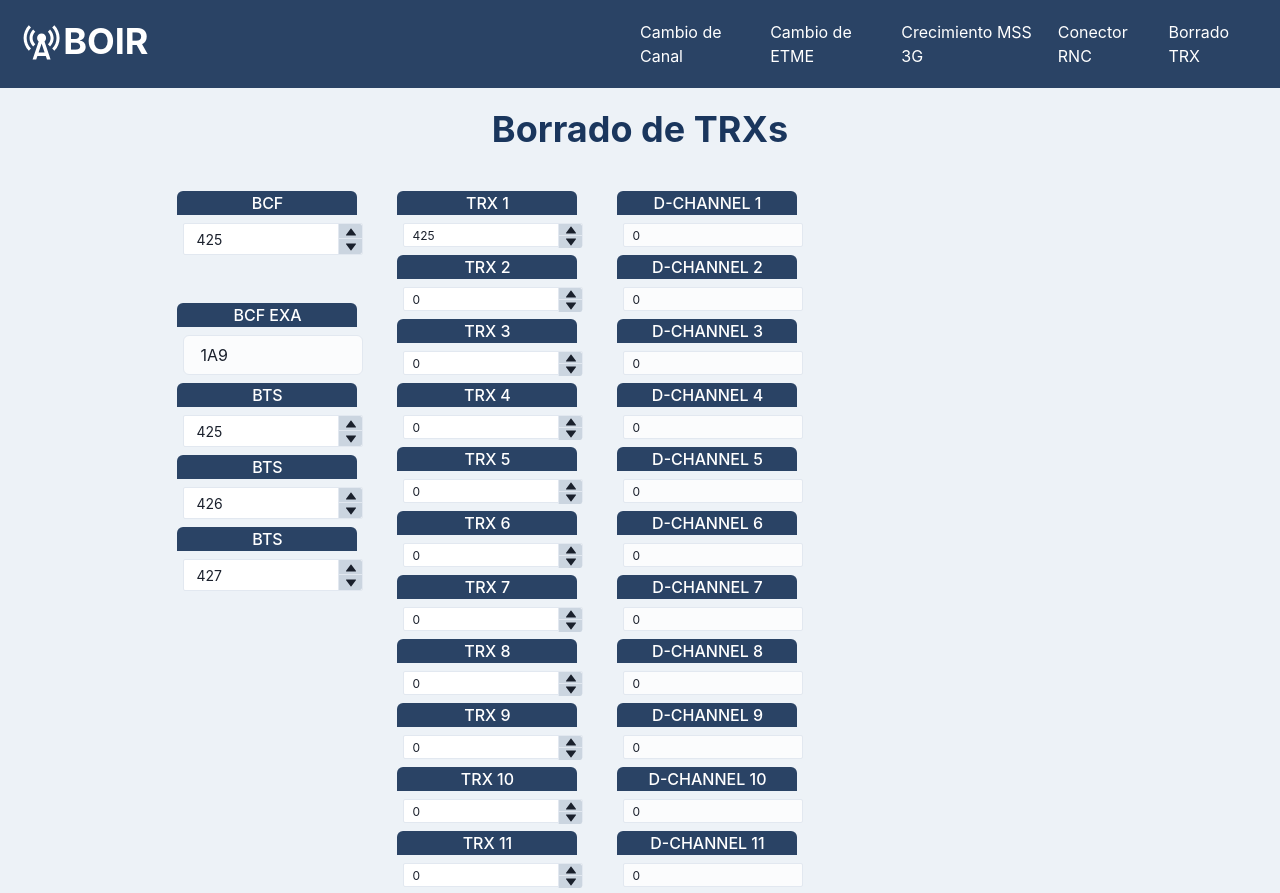
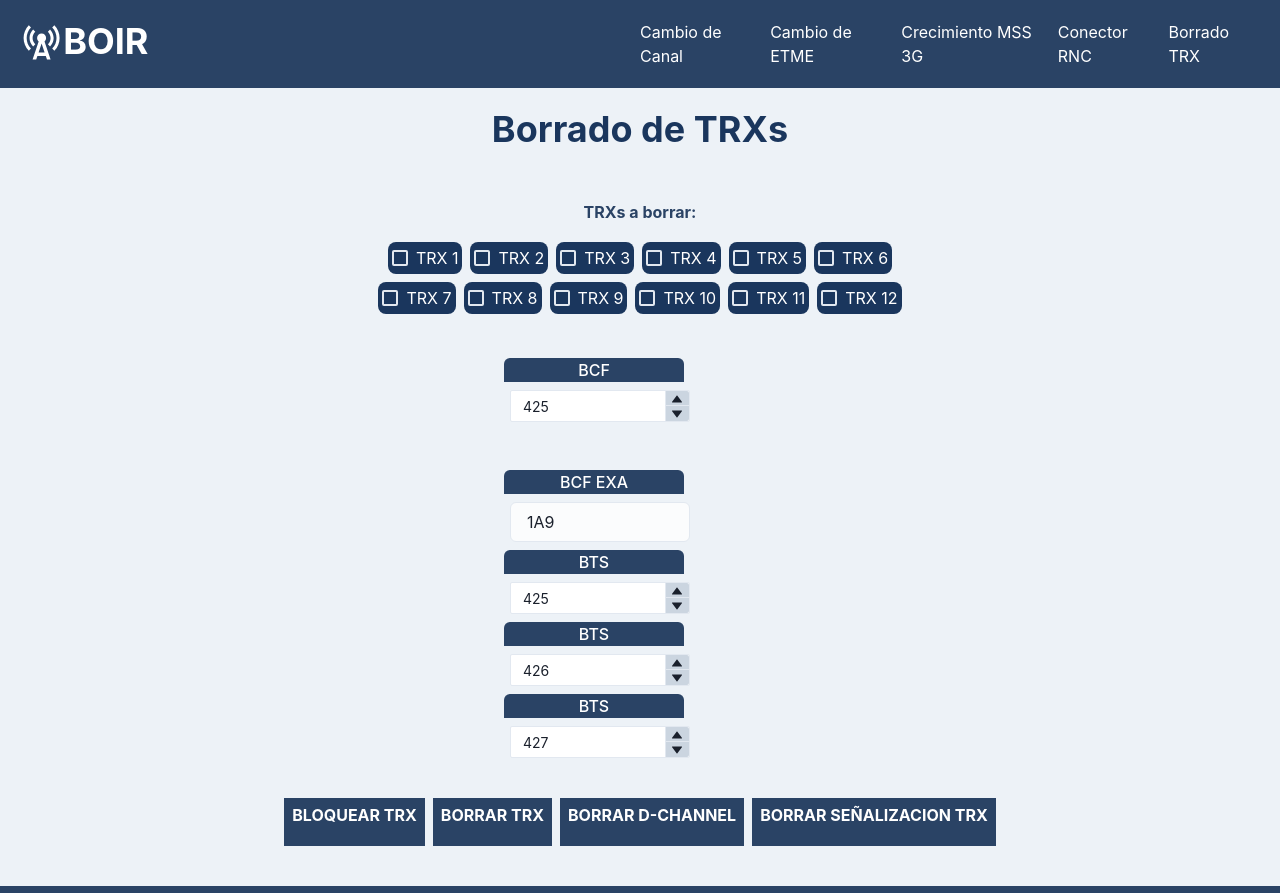
Before and after one commit to sami1793/cambio-frecuencia, a React (Vite) app: page /TRXDelete in a window 1280 px wide. Shown: the top 893 px of the page. Built offline with nearby package versions, Linux system fonts and the light colour scheme.

Commit message:
Se agrega selector y habilitacion de comandos segun TRX seleccionados

```diff
--- a/src/components/TRXDelete/ComandTRXDeleteSection.jsx
+++ b/src/components/TRXDelete/ComandTRXDeleteSection.jsx
@@ -1,75 +1,99 @@
 import { Box, Flex, Heading, Wrap, WrapItem } from "@chakra-ui/react";
 import { Comand } from "../comand/Comand";
 
-export const ComandTRXDeleteSection = ({ values }) => {
+export const ComandTRXDeleteSection = ({ values, checkedValues }) => {
   return (
     // <Flex direction="column" gap={3}>
-    <Wrap>
+    <Wrap mb={10}>
       <WrapItem>
         <Box bg="blue.800" p={2}>
           <Heading color="white" size="sm" mb={3}>
             BLOQUEAR TRX
           </Heading>
+          {checkedValues.includes("trx1") && (
             <Comand
               comand={`ZERS:BTS=${values.trx1},TRX=1;L;`}
               task=""
               color="orange.200"
             />
+          )}
+          {checkedValues.includes("trx2") && (
             <Comand
               comand={`ZERS:BTS=${values.trx2},TRX=2;L;`}
               task=""
               color="orange.200"
             />
+          )}
+          {checkedValues.includes("trx3") && (
             <Comand
               comand={`ZERS:BTS=${values.trx3},TRX=3;L;`}
               task=""
               color="orange.200"
             />
+          )}
+          {checkedValues.includes("trx4") && (
             <Comand
               comand={`ZERS:BTS=${values.trx4},TRX=4;L;`}
               task=""
               color="orange.200"
             />
+          )}
+          {checkedValues.includes("trx5") && (
             <Comand
               comand={`ZERS:BTS=${values.trx5},TRX=5;L;`}
               task=""
               color="orange.200"
             />
+          )}
+          {checkedValues.includes("trx6") && (
             <Comand
               comand={`ZERS:BTS=${values.trx6},TRX=6;L;`}
               task=""
               color="orange.200"
             />
+          )}
+          {checkedValues.includes("trx7") && (
             <Comand
               comand={`ZERS:BTS=${values.trx7},TRX=7;L;`}
               task=""
               color="orange.200"
             />
+          )}
+          {checkedValues.includes("trx8") && (
             <Comand
               comand={`ZERS:BTS=${values.trx8},TRX=8;L;`}
               task=""
               color="orange.200"
             />
+          )}
+          {checkedValues.includes("trx9") && (
             <Comand
               comand={`ZERS:BTS=${values.trx9},TRX=9;L;`}
               task=""
               color="orange.200"
             />
+          )}
+          {checkedValues.includes("trx10") && (
             <Comand
               comand={`ZERS:BTS=${values.trx10},TRX=10;L;`}
               task=""
               color="orange.200"
             />
+          )}
+          {checkedValues.includes("trx11") && (
             <Comand
               comand={`ZERS:BTS=${values.trx11},TRX=11;L;`}
               task=""
               color="orange.200"
             />
+          )}
+          {checkedValues.includes("trx12") && (
             <Comand
               comand={`ZERS:BTS=${values.trx12},TRX=12;L;`}
               task=""
               color="orange.200"
             />
+          )}
         </Box>
       </WrapItem>
       <WrapItem>
@@ -77,66 +101,90 @@ export const ComandTRXDeleteSection = ({ values }) => {
           <Heading color="white" size="sm" mb={3}>
             BORRAR TRX
           </Heading>
+          {checkedValues.includes("trx1") && (
             <Comand
               comand={`ZERD:BTS=${values.trx1},TRX=1;`}
               task=""
               color="red.200"
             />
+          )}
+          {checkedValues.includes("trx2") && (
             <Comand
               comand={`ZERD:BTS=${values.trx2},TRX=2;`}
               task=""
               color="red.200"
             />
+          )}
+          {checkedValues.includes("trx3") && (
             <Comand
               comand={`ZERD:BTS=${values.trx3},TRX=3;`}
               task=""
               color="red.200"
             />
+          )}
+          {checkedValues.includes("trx4") && (
             <Comand
               comand={`ZERD:BTS=${values.trx4},TRX=4;`}
               task=""
               color="red.200"
             />
+          )}
+          {checkedValues.includes("trx5") && (
             <Comand
               comand={`ZERD:BTS=${values.trx5},TRX=5;`}
               task=""
               color="red.200"
             />
+          )}
+          {checkedValues.includes("trx6") && (
             <Comand
               comand={`ZERD:BTS=${values.trx6},TRX=6;`}
               task=""
               color="red.200"
             />
+          )}
+          {checkedValues.includes("trx7") && (
             <Comand
               comand={`ZERD:BTS=${values.trx7},TRX=7;`}
               task=""
               color="red.200"
             />
+          )}
+          {checkedValues.includes("trx8") && (
             <Comand
               comand={`ZERD:BTS=${values.trx8},TRX=8;`}
               task=""
               color="red.200"
             />
+          )}
+          {checkedValues.includes("trx9") && (
             <Comand
               comand={`ZERD:BTS=${values.trx9},TRX=9;`}
               task=""
               color="red.200"
             />
+          )}
+          {checkedValues.includes("trx10") && (
             <Comand
               comand={`ZERD:BTS=${values.trx10},TRX=10;`}
               task=""
               color="red.200"
             />
+          )}
+          {checkedValues.includes("trx11") && (
             <Comand
               comand={`ZERD:BTS=${values.trx11},TRX=11;`}
               task=""
               color="red.200"
             />
+          )}
+          {checkedValues.includes("trx12") && (
             <Comand
               comand={`ZERD:BTS=${values.trx12},TRX=12;`}
               task=""
               color="red.200"
             />
+          )}
         </Box>
       </WrapItem>
       <WrapItem>
@@ -144,18 +192,42 @@ export const ComandTRXDeleteSection = ({ values }) => {
           <Heading color="white" size="sm" mb={3}>
             BORRAR D-CHANNEL
           </Heading>
+          {checkedValues.includes("trx1") && (
             <Comand comand={`ZDWD=${values.dch1};`} task="" color="red.200" />
+          )}
+          {checkedValues.includes("trx2") && (
             <Comand comand={`ZDWD=${values.dch2};`} task="" color="red.200" />
+          )}
+          {checkedValues.includes("trx3") && (
             <Comand comand={`ZDWD=${values.dch3};`} task="" color="red.200" />
+          )}
+          {checkedValues.includes("trx4") && (
             <Comand comand={`ZDWD=${values.dch4};`} task="" color="red.200" />
+          )}
+          {checkedValues.includes("trx5") && (
             <Comand comand={`ZDWD=${values.dch5};`} task="" color="red.200" />
+          )}
+          {checkedValues.includes("trx6") && (
             <Comand comand={`ZDWD=${values.dch6};`} task="" color="red.200" />
+          )}
+          {checkedValues.includes("trx7") && (
             <Comand comand={`ZDWD=${values.dch7};`} task="" color="red.200" />
+          )}
+          {checkedValues.includes("trx8") && (
             <Comand comand={`ZDWD=${values.dch8};`} task="" color="red.200" />
+          )}
+          {checkedValues.includes("trx9") && (
             <Comand comand={`ZDWD=${values.dch9};`} task="" color="red.200" />
+          )}
+          {checkedValues.includes("trx10") && (
             <Comand comand={`ZDWD=${values.dch10};`} task="" color="red.200" />
+          )}
+          {checkedValues.includes("trx11") && (
             <Comand comand={`ZDWD=${values.dch11};`} task="" color="red.200" />
+          )}
+          {checkedValues.includes("trx12") && (
             <Comand comand={`ZDWD=${values.dch12};`} task="" color="red.200" />
+          )}
         </Box>
       </WrapItem>
       <WrapItem>
@@ -163,66 +235,90 @@ export const ComandTRXDeleteSection = ({ values }) => {
           <Heading color="white" size="sm" mb={3}>
             BORRAR SEÑALIZACION TRX
           </Heading>
+          {checkedValues.includes("trx1") && (
             <Comand
               comand={`ZOYY:IUA:BCF${values.bcf}TRX1;`}
               task=""
               color="red.200"
             />
+          )}
+          {checkedValues.includes("trx2") && (
             <Comand
               comand={`ZOYY:IUA:BCF${values.bcf}TRX2;`}
               task=""
               color="red.200"
             />
+          )}
+          {checkedValues.includes("trx3") && (
             <Comand
               comand={`ZOYY:IUA:BCF${values.bcf}TRX3;`}
               task=""
               color="red.200"
             />
+          )}
+          {checkedValues.includes("trx4") && (
             <Comand
               comand={`ZOYY:IUA:BCF${values.bcf}TRX4;`}
               task=""
               color="red.200"
             />
+          )}
+          {checkedValues.includes("trx5") && (
             <Comand
               comand={`ZOYY:IUA:BCF${values.bcf}TRX5;`}
               task=""
               color="red.200"
             />
+          )}
+          {checkedValues.includes("trx6") && (
             <Comand
               comand={`ZOYY:IUA:BCF${values.bcf}TRX6;`}
               task=""
               color="red.200"
             />
+          )}
+          {checkedValues.includes("trx7") && (
             <Comand
               comand={`ZOYY:IUA:BCF${values.bcf}TRX7;`}
               task=""
               color="red.200"
             />
+          )}
+          {checkedValues.includes("trx8") && (
             <Comand
               comand={`ZOYY:IUA:BCF${values.bcf}TRX8;`}
               task=""
               color="red.200"
             />
+          )}
+          {checkedValues.includes("trx9") && (
             <Comand
               comand={`ZOYY:IUA:BCF${values.bcf}TRX9;`}
               task=""
               color="red.200"
             />
+          )}
+          {checkedValues.includes("trx10") && (
             <Comand
               comand={`ZOYY:IUA:BCF${values.bcf}TRX10;`}
               task=""
               color="red.200"
             />
+          )}
+          {checkedValues.includes("trx11") && (
             <Comand
               comand={`ZOYY:IUA:BCF${values.bcf}TRX11;`}
               task=""
               color="red.200"
             />
+          )}
+          {checkedValues.includes("trx12") && (
             <Comand
               comand={`ZOYY:IUA:BCF${values.bcf}TRX12;`}
               task=""
               color="red.200"
             />
+          )}
         </Box>
       </WrapItem>
       {/* </Flex> */}
--- a/src/components/TRXDelete/InputTRXDeleteSection.jsx
+++ b/src/components/TRXDelete/InputTRXDeleteSection.jsx
@@ -1,5 +1,4 @@
 import {
-  Box,
   NumberDecrementStepper,
   NumberIncrementStepper,
   NumberInput,
@@ -8,10 +7,16 @@ import {
   VStack,
   Flex,
   Input,
+  Center,
 } from "@chakra-ui/react";
 import { Input as InputChakra } from "../input/Input";
 
-export const InputTRXDeleteSection = ({ values, setValues, handleChange }) => {
+export const InputTRXDeleteSection = ({
+  values,
+  setValues,
+  handleChange,
+  checkedValues,
+}) => {
   const toEXA = (num) => {
     return Number(num).toString(16).toLocaleUpperCase();
   };
@@ -24,18 +29,18 @@ export const InputTRXDeleteSection = ({ values, setValues, handleChange }) => {
       bts3: Number(numberInput) + 2,
       bcfexa: toEXA(values.bcf),
       trx1: numberInput,
-      dch1: toEXA(values.bcf) + 1,
-      dch2: toEXA(values.bcf) + 2,
-      dch3: toEXA(values.bcf) + 3,
-      dch4: toEXA(values.bcf) + 4,
-      dch5: toEXA(values.bcf) + 5,
-      dch6: toEXA(values.bcf) + 6,
-      dch7: toEXA(values.bcf) + 7,
-      dch8: toEXA(values.bcf) + 8,
-      dch9: toEXA(values.bcf) + 9,
-      dch10: toEXA(values.bcf) + "A",
-      dch11: toEXA(values.bcf) + "B",
-      dch12: toEXA(values.bcf) + "C",
+      dch1: "T" + toEXA(values.bcf) + 1,
+      dch2: "T" + toEXA(values.bcf) + 2,
+      dch3: "T" + toEXA(values.bcf) + 3,
+      dch4: "T" + toEXA(values.bcf) + 4,
+      dch5: "T" + toEXA(values.bcf) + 5,
+      dch6: "T" + toEXA(values.bcf) + 6,
+      dch7: "T" + toEXA(values.bcf) + 7,
+      dch8: "T" + toEXA(values.bcf) + 8,
+      dch9: "T" + toEXA(values.bcf) + 9,
+      dch10: "T" + toEXA(values.bcf) + "A",
+      dch11: "T" + toEXA(values.bcf) + "B",
+      dch12: "T" + toEXA(values.bcf) + "C",
     });
   };
 
@@ -59,7 +64,7 @@ export const InputTRXDeleteSection = ({ values, setValues, handleChange }) => {
   };
 
   return (
-    <Box mb={10}>
+    <Center mb={10}>
       <Flex gap={10}>
         <VStack>
           <InputChakra labelName={`BCF`}>
@@ -139,6 +144,7 @@ export const InputTRXDeleteSection = ({ values, setValues, handleChange }) => {
         </VStack>
         {/* ------TRXs------- */}
         <VStack>
+          {checkedValues.includes("trx1") && (
             <InputChakra labelName={`TRX 1`}>
               <NumberInput
                 value={values.trx1}
@@ -153,6 +159,8 @@ export const InputTRXDeleteSection = ({ values, setValues, handleChange }) => {
                 </NumberInputStepper>
               </NumberInput>
             </InputChakra>
+          )}
+          {checkedValues.includes("trx2") && (
             <InputChakra labelName={`TRX 2`}>
               <NumberInput
                 value={values.trx2}
@@ -167,6 +175,8 @@ export const InputTRXDeleteSection = ({ values, setValues, handleChange }) => {
                 </NumberInputStepper>
               </NumberInput>
             </InputChakra>
+          )}
+          {checkedValues.includes("trx3") && (
             <InputChakra labelName={`TRX 3`}>
               <NumberInput
                 value={values.trx3}
@@ -181,6 +191,8 @@ export const InputTRXDeleteSection = ({ values, setValues, handleChange }) => {
                 </NumberInputStepper>
               </NumberInput>
             </InputChakra>
+          )}
+          {checkedValues.includes("trx4") && (
             <InputChakra labelName={`TRX 4`}>
               <NumberInput
                 value={values.trx4}
@@ -195,6 +207,8 @@ export const InputTRXDeleteSection = ({ values, setValues, handleChange }) => {
                 </NumberInputStepper>
               </NumberInput>
             </InputChakra>
+          )}
+          {checkedValues.includes("trx5") && (
             <InputChakra labelName={`TRX 5`}>
               <NumberInput
                 value={values.trx5}
@@ -209,6 +223,8 @@ export const InputTRXDeleteSection = ({ values, setValues, handleChange }) => {
                 </NumberInputStepper>
               </NumberInput>
             </InputChakra>
+          )}
+          {checkedValues.includes("trx6") && (
             <InputChakra labelName={`TRX 6`}>
               <NumberInput
                 value={values.trx6}
@@ -223,6 +239,8 @@ export const InputTRXDeleteSection = ({ values, setValues, handleChange }) => {
                 </NumberInputStepper>
               </NumberInput>
             </InputChakra>
+          )}
+          {checkedValues.includes("trx7") && (
             <InputChakra labelName={`TRX 7`}>
               <NumberInput
                 value={values.trx7}
@@ -237,6 +255,8 @@ export const InputTRXDeleteSection = ({ values, setValues, handleChange }) => {
                 </NumberInputStepper>
               </NumberInput>
             </InputChakra>
+          )}
+          {checkedValues.includes("trx8") && (
             <InputChakra labelName={`TRX 8`}>
               <NumberInput
                 value={values.trx8}
@@ -251,6 +271,8 @@ export const InputTRXDeleteSection = ({ values, setValues, handleChange }) => {
                 </NumberInputStepper>
               </NumberInput>
             </InputChakra>
+          )}
+          {checkedValues.includes("trx9") && (
             <InputChakra labelName={`TRX 9`}>
               <NumberInput
                 value={values.trx9}
@@ -265,6 +287,8 @@ export const InputTRXDeleteSection = ({ values, setValues, handleChange }) => {
                 </NumberInputStepper>
               </NumberInput>
             </InputChakra>
+          )}
+          {checkedValues.includes("trx10") && (
             <InputChakra labelName={`TRX 10`}>
               <NumberInput
                 value={values.trx10}
@@ -279,6 +303,8 @@ export const InputTRXDeleteSection = ({ values, setValues, handleChange }) => {
                 </NumberInputStepper>
               </NumberInput>
             </InputChakra>
+          )}
+          {checkedValues.includes("trx11") && (
             <InputChakra labelName={`TRX 11`}>
               <NumberInput
                 value={values.trx11}
@@ -293,6 +319,8 @@ export const InputTRXDeleteSection = ({ values, setValues, handleChange }) => {
                 </NumberInputStepper>
               </NumberInput>
             </InputChakra>
+          )}
+          {checkedValues.includes("trx12") && (
             <InputChakra labelName={`TRX 12`}>
               <NumberInput
                 value={values.trx12}
@@ -307,10 +335,12 @@ export const InputTRXDeleteSection = ({ values, setValues, handleChange }) => {
                 </NumberInputStepper>
               </NumberInput>
             </InputChakra>
+          )}
         </VStack>
 
         {/* ------D-CHANNEL------- */}
         <VStack>
+          {checkedValues.includes("trx1") && (
             <InputChakra labelName={`D-CHANNEL 1`}>
               <Input
                 type="text"
@@ -321,6 +351,8 @@ export const InputTRXDeleteSection = ({ values, setValues, handleChange }) => {
                 onChange={setDChannelBCF}
               />
             </InputChakra>
+          )}
+          {checkedValues.includes("trx2") && (
             <InputChakra labelName={`D-CHANNEL 2`}>
               <Input
                 type="text"
@@ -331,6 +363,8 @@ export const InputTRXDeleteSection = ({ values, setValues, handleChange }) => {
                 onChange={handleChange}
               />
             </InputChakra>
+          )}
+          {checkedValues.includes("trx3") && (
             <InputChakra labelName={`D-CHANNEL 3`}>
               <Input
                 type="text"
@@ -341,6 +375,8 @@ export const InputTRXDeleteSection = ({ values, setValues, handleChange }) => {
                 onChange={handleChange}
               />
             </InputChakra>
+          )}
+          {checkedValues.includes("trx4") && (
             <InputChakra labelName={`D-CHANNEL 4`}>
               <Input
                 type="text"
@@ -351,6 +387,8 @@ export const InputTRXDeleteSection = ({ values, setValues, handleChange }) => {
                 onChange={handleChange}
               />
             </InputChakra>
+          )}
+          {checkedValues.includes("trx5") && (
             <InputChakra labelName={`D-CHANNEL 5`}>
               <Input
                 type="text"
@@ -361,6 +399,8 @@ export const InputTRXDeleteSection = ({ values, setValues, handleChange }) => {
                 onChange={handleChange}
               />
             </InputChakra>
+          )}
+          {checkedValues.includes("trx6") && (
             <InputChakra labelName={`D-CHANNEL 6`}>
               <Input
                 type="text"
@@ -371,6 +411,8 @@ export const InputTRXDeleteSection = ({ values, setValues, handleChange }) => {
                 onChange={handleChange}
               />
             </InputChakra>
+          )}
+          {checkedValues.includes("trx7") && (
             <InputChakra labelName={`D-CHANNEL 7`}>
               <Input
                 type="text"
@@ -381,6 +423,8 @@ export const InputTRXDeleteSection = ({ values, setValues, handleChange }) => {
                 onChange={handleChange}
               />
             </InputChakra>
+          )}
+          {checkedValues.includes("trx8") && (
             <InputChakra labelName={`D-CHANNEL 8`}>
               <Input
                 type="text"
@@ -391,6 +435,8 @@ export const InputTRXDeleteSection = ({ values, setValues, handleChange }) => {
                 onChange={handleChange}
               />
             </InputChakra>
+          )}
+          {checkedValues.includes("trx9") && (
             <InputChakra labelName={`D-CHANNEL 9`}>
               <Input
                 type="text"
@@ -401,6 +447,8 @@ export const InputTRXDeleteSection = ({ values, setValues, handleChange }) => {
                 onChange={handleChange}
               />
             </InputChakra>
+          )}
+          {checkedValues.includes("trx10") && (
             <InputChakra labelName={`D-CHANNEL 10`}>
               <Input
                 type="text"
@@ -411,6 +459,8 @@ export const InputTRXDeleteSection = ({ values, setValues, handleChange }) => {
                 onChange={handleChange}
               />
             </InputChakra>
+          )}
+          {checkedValues.includes("trx11") && (
             <InputChakra labelName={`D-CHANNEL 11`}>
               <Input
                 type="text"
@@ -421,6 +471,8 @@ export const InputTRXDeleteSection = ({ values, setValues, handleChange }) => {
                 onChange={handleChange}
               />
             </InputChakra>
+          )}
+          {checkedValues.includes("trx12") && (
             <InputChakra labelName={`D-CHANNEL 12`}>
               <Input
                 type="text"
@@ -431,8 +483,9 @@ export const InputTRXDeleteSection = ({ values, setValues, handleChange }) => {
                 onChange={handleChange}
               />
             </InputChakra>
+          )}
         </VStack>
       </Flex>
-    </Box>
+    </Center>
   );
 };
--- /dev/null
+++ b/src/components/TRXDelete/SelectTRXDelete.jsx
@@ -0,0 +1,142 @@
+import { Checkbox, HStack, Heading, VStack } from "@chakra-ui/react";
+
+export const SelectTRXDelete = ({ checkedValues, handleCheckboxChange }) => {
+  return (
+    <VStack
+      alignSelf="center"
+      direction="column"
+      mb={8}
+      p={3}
+      maxW="max-content"
+      borderRadius="lg"
+    >
+      <Heading alignSelf="center" size="sm" mb={3} color="blue.800">
+        TRXs a borrar:
+      </Heading>
+      <HStack spacing={2}>
+        <Checkbox
+          bgColor="blue.900"
+          color="white"
+          p={1}
+          rounded="lg"
+          isChecked={checkedValues.includes("trx1")}
+          onChange={() => handleCheckboxChange("trx1")}
+        >
+          TRX 1
+        </Checkbox>
+        <Checkbox
+          bgColor="blue.900"
+          color="white"
+          p={1}
+          rounded="lg"
+          isChecked={checkedValues.includes("trx2")}
+          onChange={() => handleCheckboxChange("trx2")}
+        >
+          TRX 2
+        </Checkbox>
+        <Checkbox
+          bgColor="blue.900"
+          color="white"
+          p={1}
+          rounded="lg"
+          isChecked={checkedValues.includes("trx3")}
+          onChange={() => handleCheckboxChange("trx3")}
+        >
+          TRX 3
+        </Checkbox>
+        <Checkbox
+          bgColor="blue.900"
+          color="white"
+          p={1}
+          rounded="lg"
+          isChecked={checkedValues.includes("trx4")}
+          onChange={() => handleCheckboxChange("trx4")}
+        >
+          TRX 4
+        </Checkbox>
+        <Checkbox
+          bgColor="blue.900"
+          color="white"
+          p={1}
+          rounded="lg"
+          isChecked={checkedValues.includes("trx5")}
+          onChange={() => handleCheckboxChange("trx5")}
+        >
+          TRX 5
+        </Checkbox>
+        <Checkbox
+          bgColor="blue.900"
+          color="white"
+          p={1}
+          rounded="lg"
+          isChecked={checkedValues.includes("trx6")}
+          onChange={() => handleCheckboxChange("trx6")}
+        >
+          TRX 6
+        </Checkbox>
+      </HStack>
+      <HStack spacing={2}>
+        <Checkbox
+          bgColor="blue.900"
+          color="white"
+          p={1}
+          rounded="lg"
+          isChecked={checkedValues.includes("trx7")}
+          onChange={() => handleCheckboxChange("trx7")}
+        >
+          TRX 7
+        </Checkbox>
+        <Checkbox
+          bgColor="blue.900"
+          color="white"
+          p={1}
+          rounded="lg"
+          isChecked={checkedValues.includes("trx8")}
+          onChange={() => handleCheckboxChange("trx8")}
+        >
+          TRX 8
+        </Checkbox>
+        <Checkbox
+          bgColor="blue.900"
+          color="white"
+          p={1}
+          rounded="lg"
+          isChecked={checkedValues.includes("trx9")}
+          onChange={() => handleCheckboxChange("trx9")}
+        >
+          TRX 9
+        </Checkbox>
+        <Checkbox
+          bgColor="blue.900"
+          color="white"
+          p={1}
+          rounded="lg"
+          isChecked={checkedValues.includes("trx10")}
+          onChange={() => handleCheckboxChange("trx10")}
+        >
+          TRX 10
+        </Checkbox>
+        <Checkbox
+          bgColor="blue.900"
+          color="white"
+          p={1}
+          rounded="lg"
+          isChecked={checkedValues.includes("trx11")}
+          onChange={() => handleCheckboxChange("trx11")}
+        >
+          TRX 11
+        </Checkbox>
+        <Checkbox
+          bgColor="blue.900"
+          color="white"
+          p={1}
+          rounded="lg"
+          isChecked={checkedValues.includes("trx12")}
+          onChange={() => handleCheckboxChange("trx12")}
+        >
+          TRX 12
+        </Checkbox>
+      </HStack>
+    </VStack>
+  );
+};
--- a/src/pages/TRXDelete.jsx
+++ b/src/pages/TRXDelete.jsx
@@ -2,6 +2,7 @@ import { Center, Flex, Heading } from "@chakra-ui/react";
 import { InputTRXDeleteSection } from "../components/TRXDelete/InputTRXDeleteSection";
 import { useState } from "react";
 import { ComandTRXDeleteSection } from "../components/TRXDelete/ComandTRXDeleteSection";
+import { SelectTRXDelete } from "../components/TRXDelete/SelectTRXDelete";
 
 export const TRXDelete = () => {
   const [values, setValues] = useState({
@@ -42,18 +43,38 @@ export const TRXDelete = () => {
     });
   };
 
+  //SELECT
+  const [checkedValues, setCheckedValues] = useState([]);
+
+  const handleCheckboxChange = (value) => {
+    if (checkedValues.includes(value)) {
+      setCheckedValues(checkedValues.filter((item) => item !== value));
+    } else {
+      setCheckedValues([...checkedValues, value]);
+    }
+  };
+
   return (
     <Center bg="gray.100">
       <Flex direction="column">
         <Heading m={5} mb={10} alignSelf="center" color="blue.900">
           Borrado de TRXs
         </Heading>
+        <SelectTRXDelete
+          checkedValues={checkedValues}
+          handleCheckboxChange={handleCheckboxChange}
+        />
         <InputTRXDeleteSection
           values={values}
           setValues={setValues}
           handleChange={handleChange}
+          checkedValues={checkedValues}
         />
-        <ComandTRXDeleteSection values={values} />
+        <ComandTRXDeleteSection
+          values={values}
+          checkedValues={checkedValues}
+          handleCheckboxChange={handleCheckboxChange}
+        />
       </Flex>
     </Center>
   );
```
Lines whose indentation alone changed are shown as unchanged.
